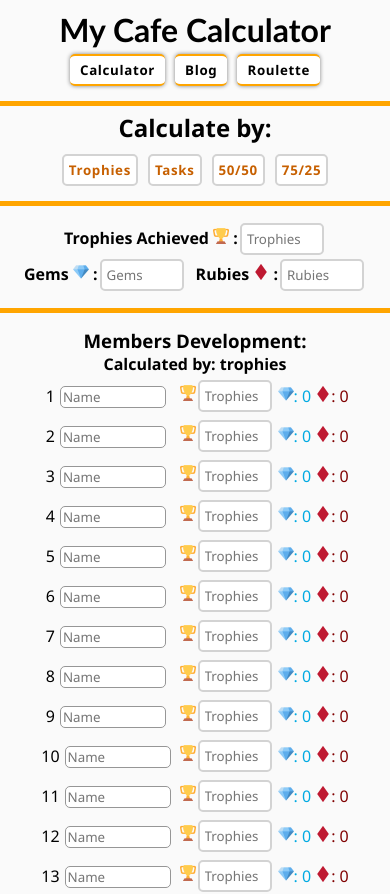
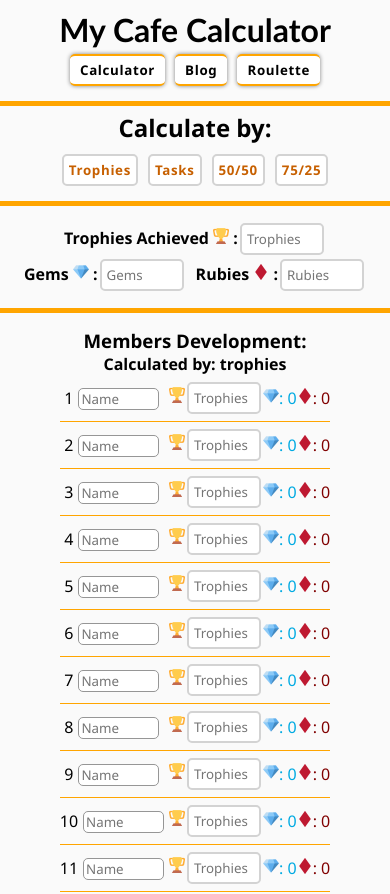
Before and after one commit to rojolelo/mycafe.guru, a React (Create React App) app: page /#/ in a window 390 px wide. Shown: the top 894 px of the page. Built offline with nearby package versions, Linux system fonts and the light colour scheme; a web font is replaced by a local one.

Commit message:
Optimization for Small Phones
- input width to 75px
- show border with padding when width below 450px

```diff
--- a/src/App.css
+++ b/src/App.css
@@ -108,7 +108,7 @@ table {
 
 .member-input-name {
   margin: 0 5px;
-  width: 100px;
+  width: 75px;
   border: 1px solid rgb(150, 150, 150);
   border-radius: 5px;
 }
@@ -117,9 +117,22 @@ table {
   display: none;
 }
 
-@media (max-width: 425px) {
+table {
+  border-collapse: collapse;
+}
+
+/* td {
+  border-bottom: 1px solid rgba(255, 165, 0, 1);
+  padding: 3px 0px;
+} */
+
+@media (max-width: 450px) {
   .member-label {
     display: none;
+  }
+  td {
+    padding: 5px 0px;
+    border-bottom: 1px solid rgba(255, 165, 0, 1);
   }
 }
 
```
